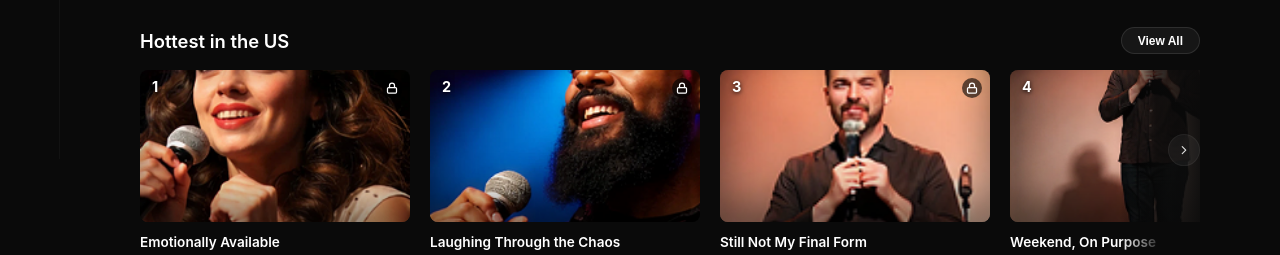
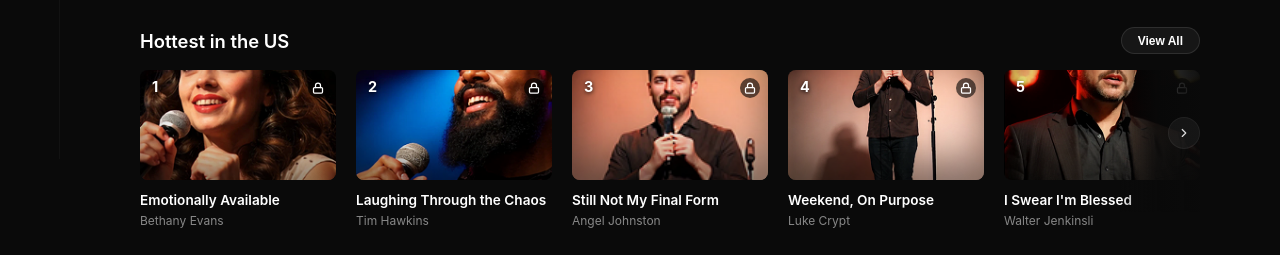
Before and after one commit to griffinhampton/jokester-sandbox, a React (Vite) app: page / in a window 1280 px wide. Shown: the part 641-896 px from the top of the page. Built offline with nearby package versions, Linux system fonts and the light colour scheme.

Commit message:
modified:   src/pages/HomePage.css

```diff
--- a/src/pages/HomePage.css
+++ b/src/pages/HomePage.css
@@ -300,11 +300,12 @@
 }
 
 .landscape-card {
-  width: 270px;
+  width: calc((100% - 5rem) / 5);
 }
 
 .landscape-card .card-image-placeholder {
-  height: 152px;
+  aspect-ratio: 16 / 9;
+  height: auto;
 }
 
 .card-image-placeholder {
```
